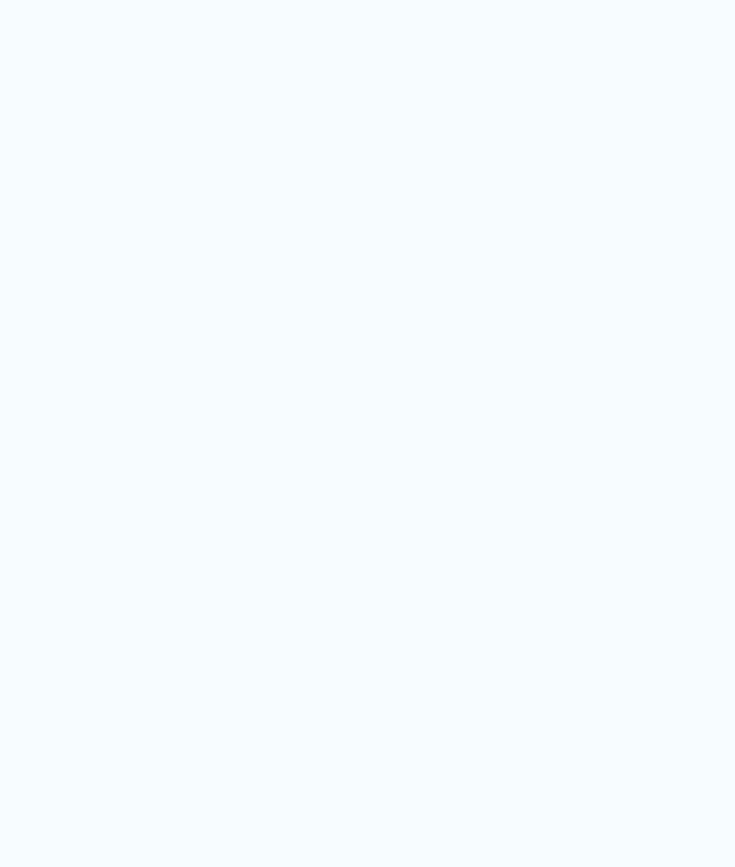
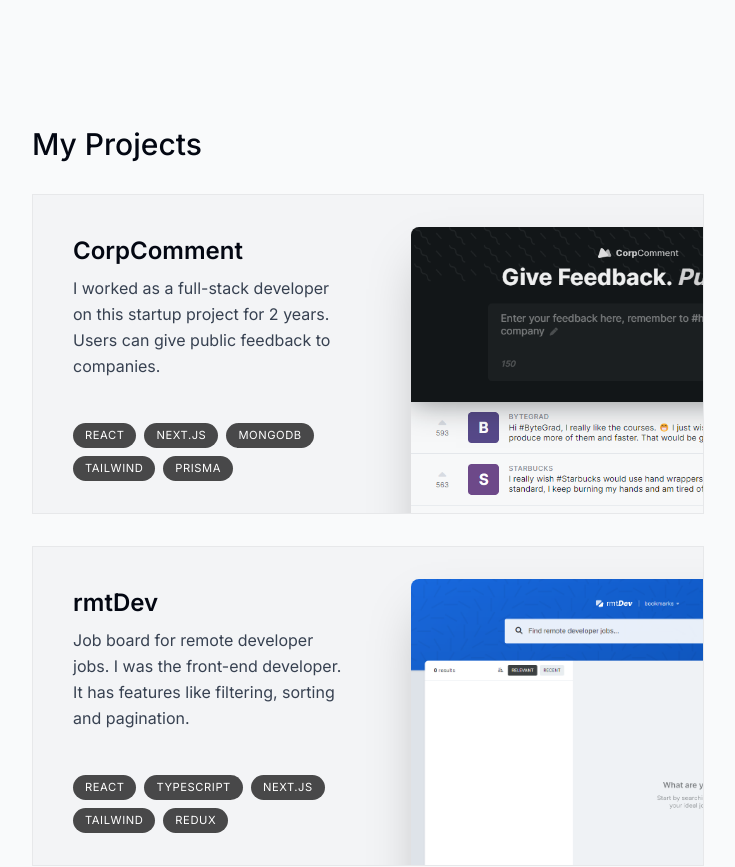
Before and after one commit to chrisdav6/nextjs-portfolio-website, a Next.js app: page / in a window 1280 px wide. Shown: the part 1260-2127 px from the top of the page, without its empty margins (272-1007 px from the left). Built offline with nearby package versions, Linux system fonts and the light colour scheme.

Commit message:
Working on Projects component

```diff
--- a/app/page.tsx
+++ b/app/page.tsx
@@ -1,5 +1,6 @@
 import About from '@/components/About';
 import Intro from '@/components/Intro';
+import Projects from '@/components/Projects';
 import SectionDivider from '@/components/SectionDivider';
 
 const Home = () => {
@@ -8,6 +9,7 @@
       <Intro />
       <SectionDivider />
       <About />
+      <Projects />
     </main>
   );
 };
--- a/components/About.tsx
+++ b/components/About.tsx
@@ -1,6 +1,6 @@
 'use client';
 import { motion } from 'framer-motion';
-import SectionHeading from './SectionHeading';
+import SectionHeading from '@/components/SectionHeading';
 
 const About = () => {
   return (
--- /dev/null
+++ b/components/Project.tsx
@@ -0,0 +1,35 @@
+import Image from 'next/image';
+import { projectsData } from '@/lib/data';
+
+type ProjectProps = (typeof projectsData)[number];
+
+const Project = ({ title, description, tags, imageUrl }: ProjectProps) => {
+  return (
+    <section className='bg-gray-100 max-w-[42rem] border border-black/5 overflow-hidden relative mb-3 sm:pr-8 sm:h-[20rem] sm:mb-8 last:mb-0'>
+      <div className='pt-4 pb-8 px-5 sm:pl-10 sm:pr-2 sm:pt-10 sm:max-w-[50%] flex flex-col h-full'>
+        <h3 className='text-2xl font-semibold'>{title}</h3>
+        <p className='mt-2 leading-relaxed text-gray-700'>{description}</p>
+
+        <ul className='flex flex-wrap mt-4 gap-2 sm:mt-auto'>
+          {tags.map((tag, idx) => (
+            <li
+              key={idx}
+              className='bg-black/[0.7] px-3 py-1 text-[0.7rem] uppercase tracking-wider text-white rounded-full'
+            >
+              {tag}
+            </li>
+          ))}
+        </ul>
+      </div>
+
+      <Image
+        src={imageUrl}
+        alt={title}
+        quality={95}
+        className='absolute top-8 -right-40 w-[28.25rem] rounded-t-lg shadow-2xl'
+      />
+    </section>
+  );
+};
+
+export default Project;
--- /dev/null
+++ b/components/Projects.tsx
@@ -0,0 +1,24 @@
+'use client';
+import React from 'react';
+import { motion } from 'framer-motion';
+import SectionHeading from '@/components/SectionHeading';
+import Project from '@/components/Project';
+import { projectsData } from '@/lib/data';
+
+const Projects = () => {
+  return (
+    <section id='projects'>
+      <SectionHeading text='My Projects' />
+
+      <div>
+        {projectsData.map((project, idx) => (
+          <React.Fragment key={idx}>
+            <Project {...project} />
+          </React.Fragment>
+        ))}
+      </div>
+    </section>
+  );
+};
+
+export default Projects;
```
